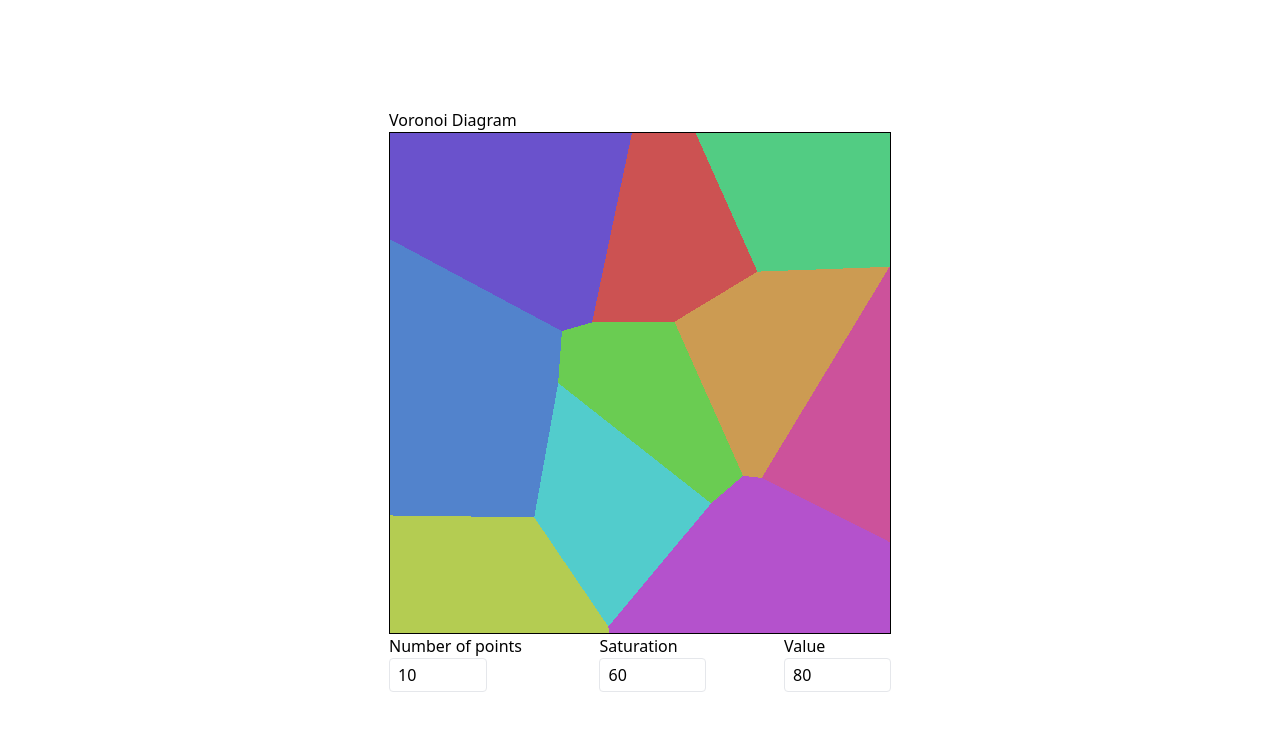
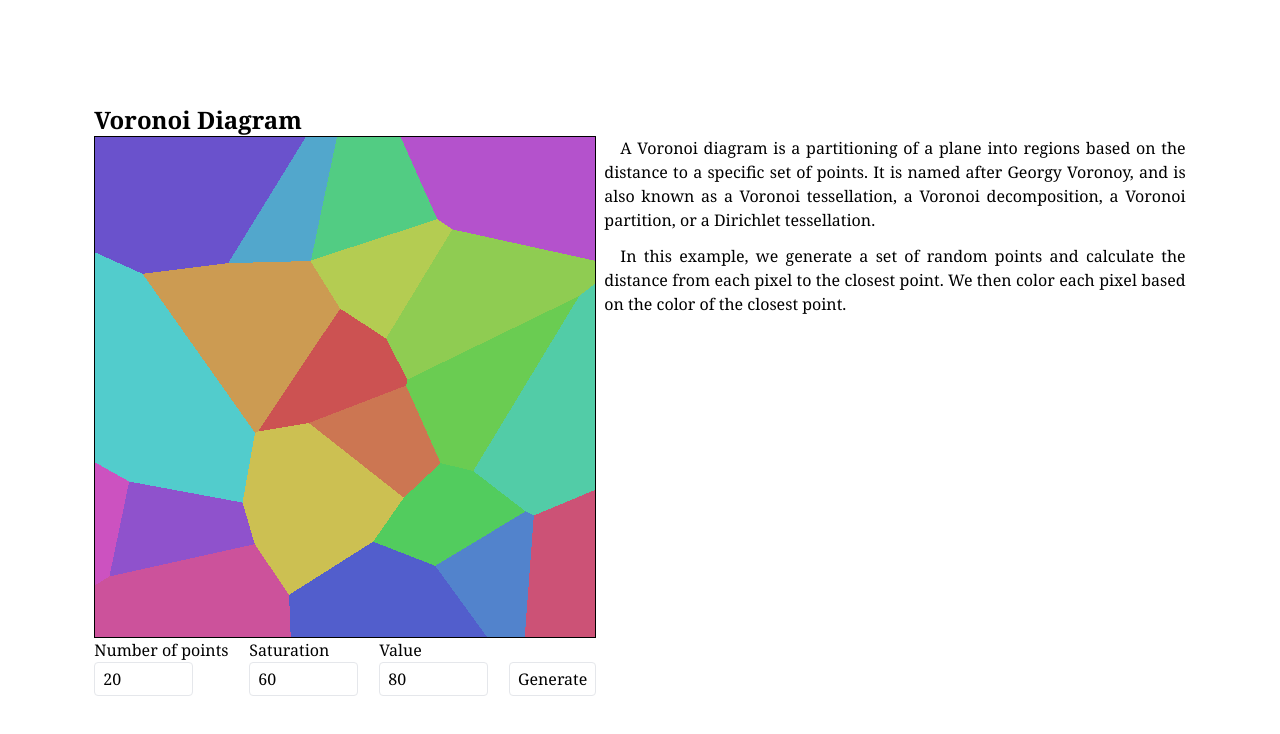
Before and after one commit to bbrez/demos, a SvelteKit app: page /voronoi in a window 1280 px wide. Shown: the top 734 px of the page. Built offline with nearby package versions, Linux system fonts and the light colour scheme.

Commit message:
small improvements to voronoi interface

```diff
--- a/src/routes/voronoi/+page.svelte
+++ b/src/routes/voronoi/+page.svelte
@@ -4,19 +4,25 @@
 	const height = 500;
 	const width = 500;
 
-	let numberOfPoints = $state(10);
+	let numberOfPoints = $state(20);
 	let saturation = $state(60);
 	let value = $state(80);
 
 	let points = $derived(generatePoints(numberOfPoints));
 
-	function generatePoints(count: number) {
-		return Array.from({ length: count }, () => [Math.random() * width, Math.random() * height]);
+	function sortByDistanceFromCenter(points: number[][]) {
+		const center = [width / 2, height / 2];
+		return points.sort((a, b) => {
+			const distanceA = Math.hypot(a[0] - center[0], a[1] - center[1]);
+			const distanceB = Math.hypot(b[0] - center[0], b[1] - center[1]);
+			return distanceA - distanceB;
+		});
 	}
 
-	function generateColor(index: number, total: number) {
-		const hue = (index / total) * 360;
-		return `rgb(${hsvToRgb(hue, saturation / 100, value / 100).join(',')})`;
+	function generatePoints(count: number) {
+		return sortByDistanceFromCenter(
+			Array.from({ length: count }, () => [Math.random() * width, Math.random() * height])
+		);
 	}
 
 	function hsvToRgb(hue: number, saturation: number, value: number) {
@@ -88,9 +94,10 @@
 	});
 </script>
 
-<div class="container mx-auto grid min-h-svh place-items-center">
+<div class="container mx-auto grid min-h-svh place-items-center font-serif">
 	<div>
-		<h1>Voronoi Diagram</h1>
+		<h1 class="text-2xl font-semibold">Voronoi Diagram</h1>
+		<div class="flex flex-row gap-2">
 			<div class="flex flex-col">
 				<canvas class="border border-black" {height} {width} bind:this={canvas}></canvas>
 				<div class="flex flex-row justify-between gap-3">
@@ -127,6 +134,30 @@
 							class="rounded border px-2 py-1"
 						/>
 					</div>
+					<div class="grid">
+						<button
+							class="self-end rounded border px-2 py-1"
+							onclick={() => {
+								numberOfPoints = numberOfPoints + 1;
+								numberOfPoints = numberOfPoints - 1;
+							}}
+						>
+							Generate
+						</button>
+					</div>
+				</div>
+			</div>
+			<div class="max-w-prose text-justify">
+				<p class="mb-3 indent-4">
+					A Voronoi diagram is a partitioning of a plane into regions based on the distance to a
+					specific set of points. It is named after Georgy Voronoy, and is also known as a Voronoi
+					tessellation, a Voronoi decomposition, a Voronoi partition, or a Dirichlet tessellation.
+				</p>
+				<p class="mb-3 indent-4">
+					In this example, we generate a set of random points and calculate the distance from each
+					pixel to the closest point. We then color each pixel based on the color of the closest
+					point.
+				</p>
 			</div>
 		</div>
 	</div>
```
Lines whose indentation alone changed are shown as unchanged.
